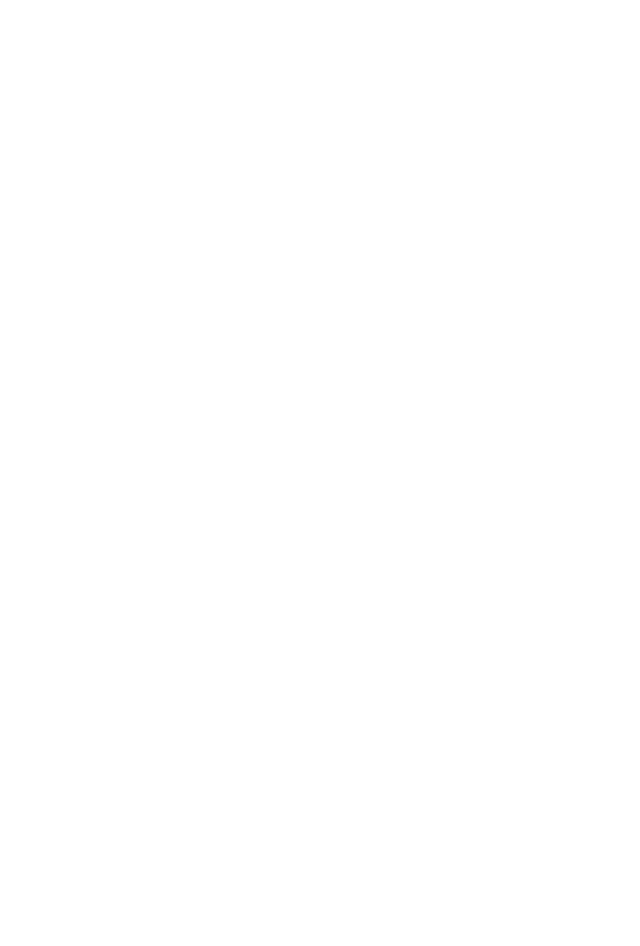
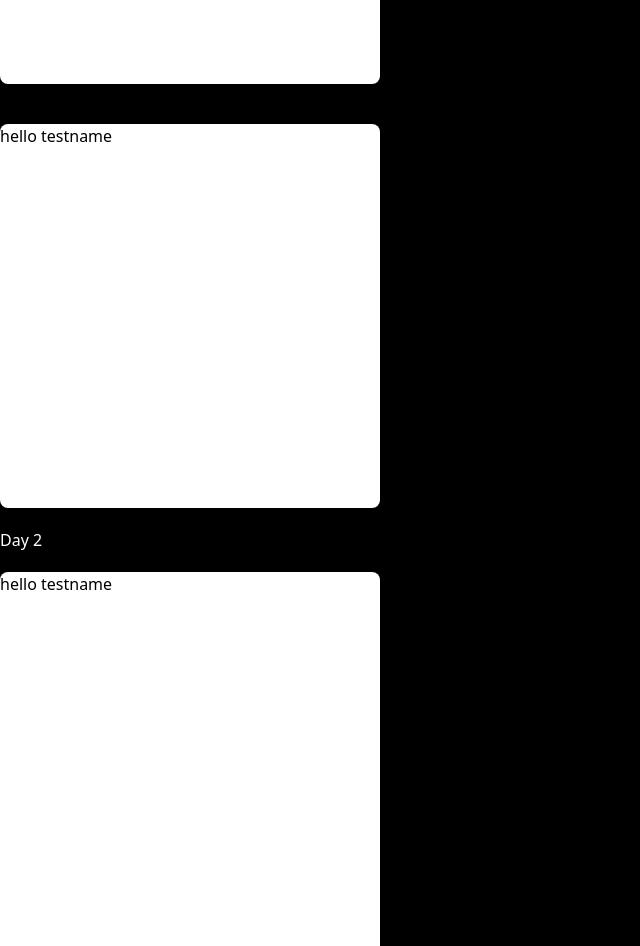
Before and after one commit to ISTE-TKMCE/athena24, a React (Vite) app: page /events in a window 1280 px wide. Shown: the part 960-1906 px from the top of the page, without its empty margins (0-640 px from the left). Before the commit the page ends 800 px from the top, so only its background shows below. Built offline with nearby package versions, Linux system fonts and the light colour scheme.

Commit message:
events page

```diff
--- a/src/components/card.jsx
+++ b/src/components/card.jsx
@@ -1,10 +1,12 @@
-export default function Card({slides}) {
+import eventsDetails from "../content/events.js"
+export default function Card({eventid}) {
+  const event = eventsDetails.find((e)=> e.eventid == eventid)
   return(
-    <div className="embla__slide p-5" >
+    <div className="embla__slide p-5 w-[400px]" >
       <div
         className="embla__slide__img h-96 bg-white rounded-lg text-black"
       >
-        hello
+        hello {event.name}
       </div>
     </div>
   )
--- a/src/routes/events.jsx
+++ b/src/routes/events.jsx
@@ -1,6 +1,25 @@
+import eventsDetais from "../content/events.js"
+import Card from "../components/card.jsx"
+import CustomH from "../components/customh.jsx"
 export default function Events() {
+  const eventdata_d1 = eventsDetais.filter((e)=> {
+    return e.date == "19-01-2024"
+  })
   return(
-    <div>Events</div>
+    <div><CustomH name="Events" type="1"/>
+      <h2>Day 1</h2>
+      <div>{eventdata_d1.map((event)=>{
+        return(
+        <Card eventid={event.eventid}/>
+        )
+      })}</div>
+      <h2>Day 2</h2>
+      <div>{eventdata_d1.map((event)=>{
+        return(
+        <Card eventid={event.eventid}/>
+        )
+      })}</div>
+    </div>
   )
 
 }
```
